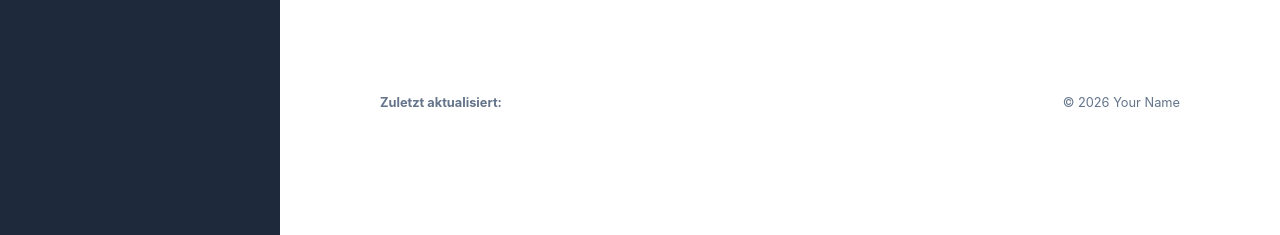
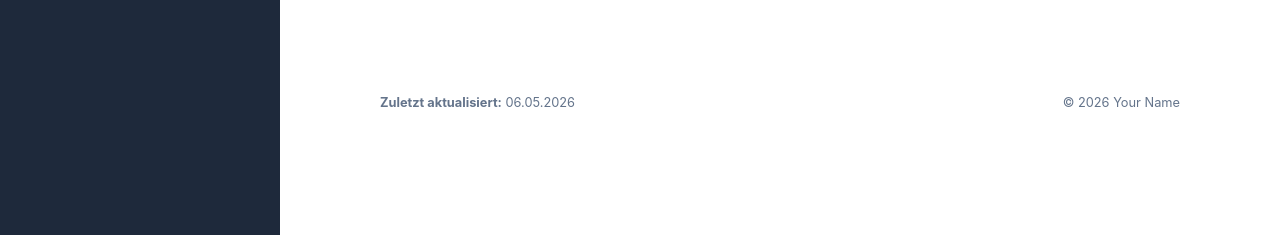
Before and after one commit to texthub/gitslate, a Jekyll site: the page built from index.md, in a window 1280 px wide and 900 px high, scrolled down 1010 px. Shown: the part 662-897 px from the top of the window. Built offline with Jekyll 4.4.1, drawn with Linux system fonts in a browser that asks for light colours.

Commit message:
Update index.md

```diff
--- a/index.md
+++ b/index.md
@@ -3,6 +3,7 @@ layout: default
 menu_title: "Home"
 title: "Gitslate: A Pure Publishing Slate for GitHub"
 nav_order: 1
+date: 2026-05-06
 ---
 
 **Gitslate** is born from the idea that GitHub isn't just for code—it's one of the world's most stable platforms for the written word. This template transforms your repository into a clean, professional publication space, perfect for documentation, digital books, research notes, or any text-heavy project that deserves a focused reading environment.
```
